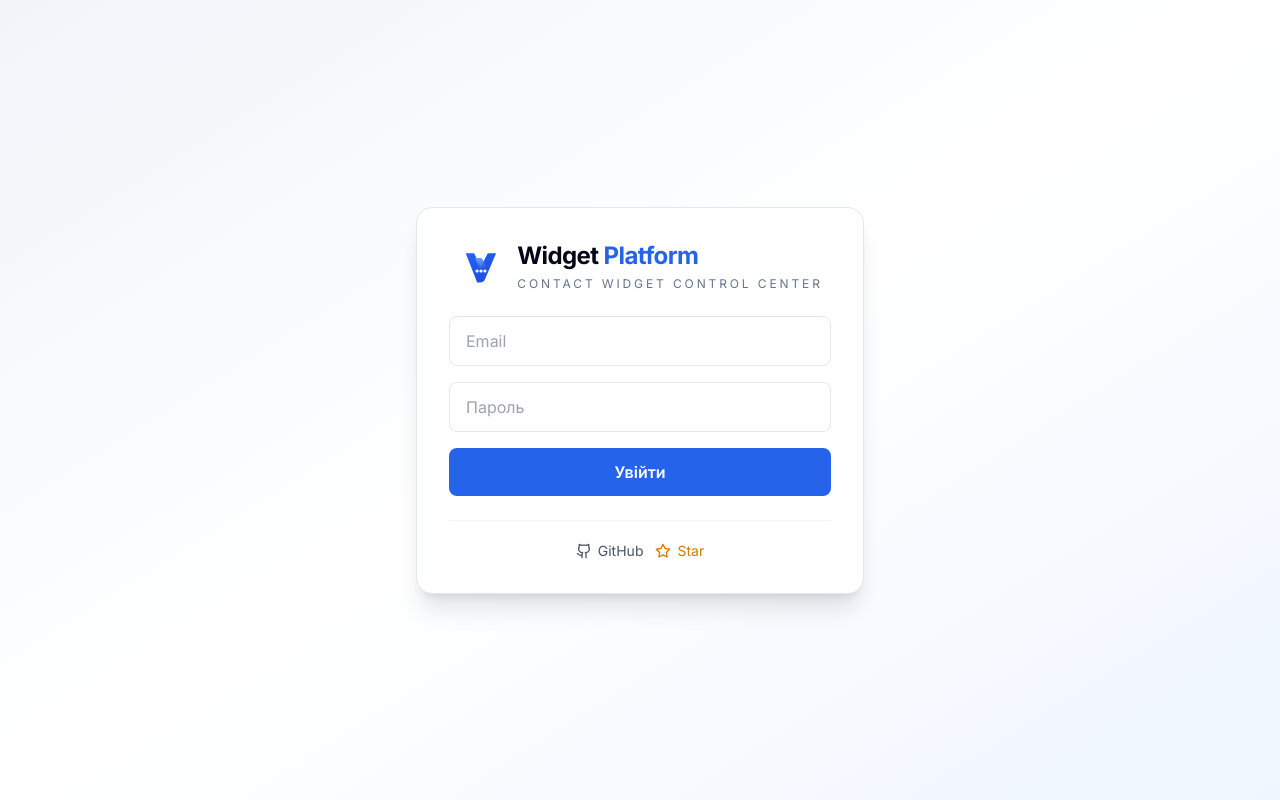
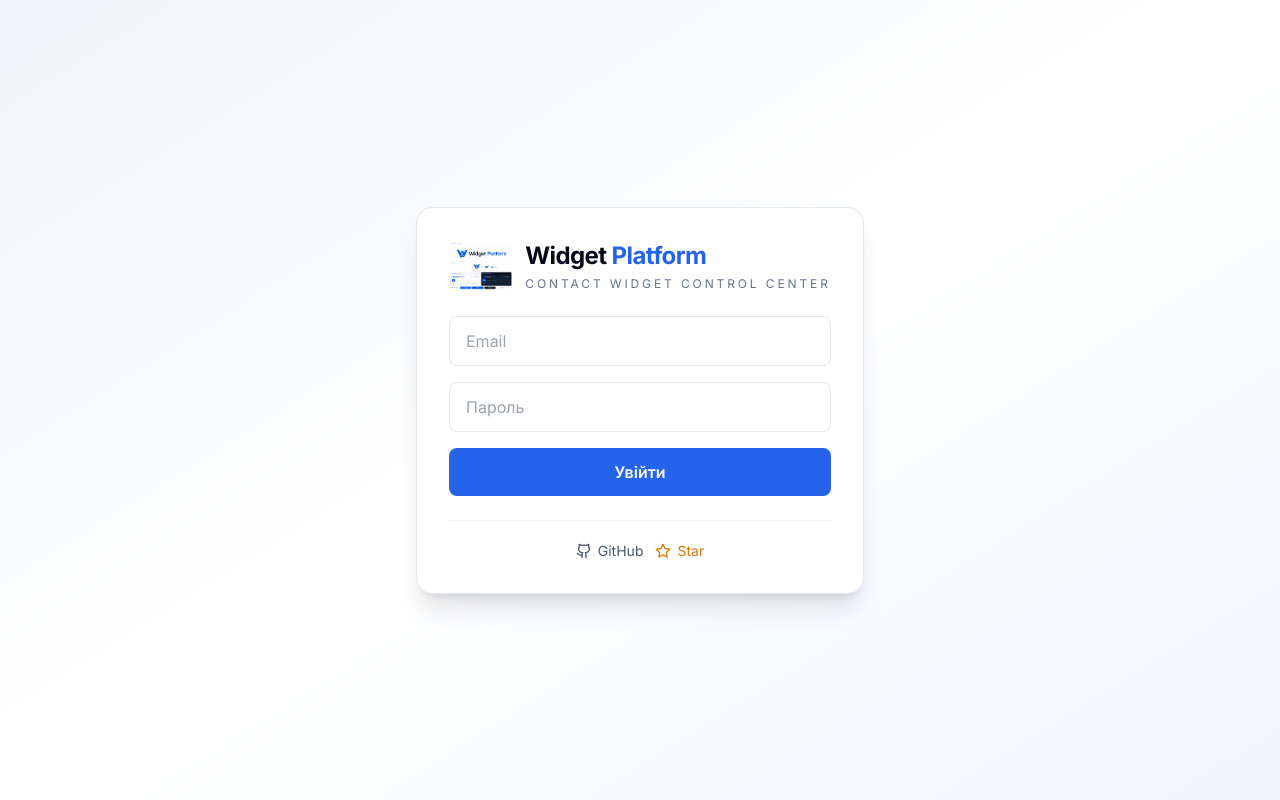
Before and after one commit to romboman19/widget-platform, a React (Vite) app in the folder admin/: page /login in a window 1280 px wide. Built offline with nearby package versions, Linux system fonts and the light colour scheme.

Commit message:
feat: use provided brand pack assets

```diff
--- a/admin/index.html
+++ b/admin/index.html
@@ -5,8 +5,8 @@
   <meta name="viewport" content="width=device-width, initial-scale=1.0" />
   <title>Widget Platform — Branded Admin Console</title>
   <meta name="theme-color" content="#2563FF" />
-  <link rel="icon" type="image/svg+xml" href="/brand/logo.svg" />
-  <link rel="apple-touch-icon" href="/brand/logo.svg" />
+  <link rel="icon" type="image/png" href="/brand/widget-platform-icon.png" />
+  <link rel="apple-touch-icon" href="/brand/widget-platform-icon.png" />
   <link href="https://fonts.googleapis.com/css2?family=Inter:wght@400;500;600;700&display=swap" rel="stylesheet">
 </head>
 <body>
--- a/admin/src/components/BrandLogo.jsx
+++ b/admin/src/components/BrandLogo.jsx
@@ -4,9 +4,9 @@ export default function BrandLogo({ compact = false, dark = false, className = '
   return (
     <div className={`flex items-center gap-3 ${className}`.trim()}>
       <img
-        src="/brand/logo.svg"
+        src={compact ? '/brand/widget-platform-icon.png' : '/brand/widget-platform-brand.png'}
         alt="Widget Platform"
-        className={compact ? 'h-9 w-9 rounded-xl' : 'h-12 w-12 rounded-2xl'}
+        className={compact ? 'h-9 w-9 rounded-xl object-contain' : 'h-12 w-auto object-contain'}
       />
       <div className="leading-none">
         <div className={`font-extrabold tracking-tight ${compact ? 'text-lg' : 'text-2xl'} ${dark ? 'text-white' : 'text-slate-950'}`}>
```
Also changed, not shown: admin/public/brand/widget-platform-brand.png (added), admin/public/brand/widget-platform-icon.png (added).
